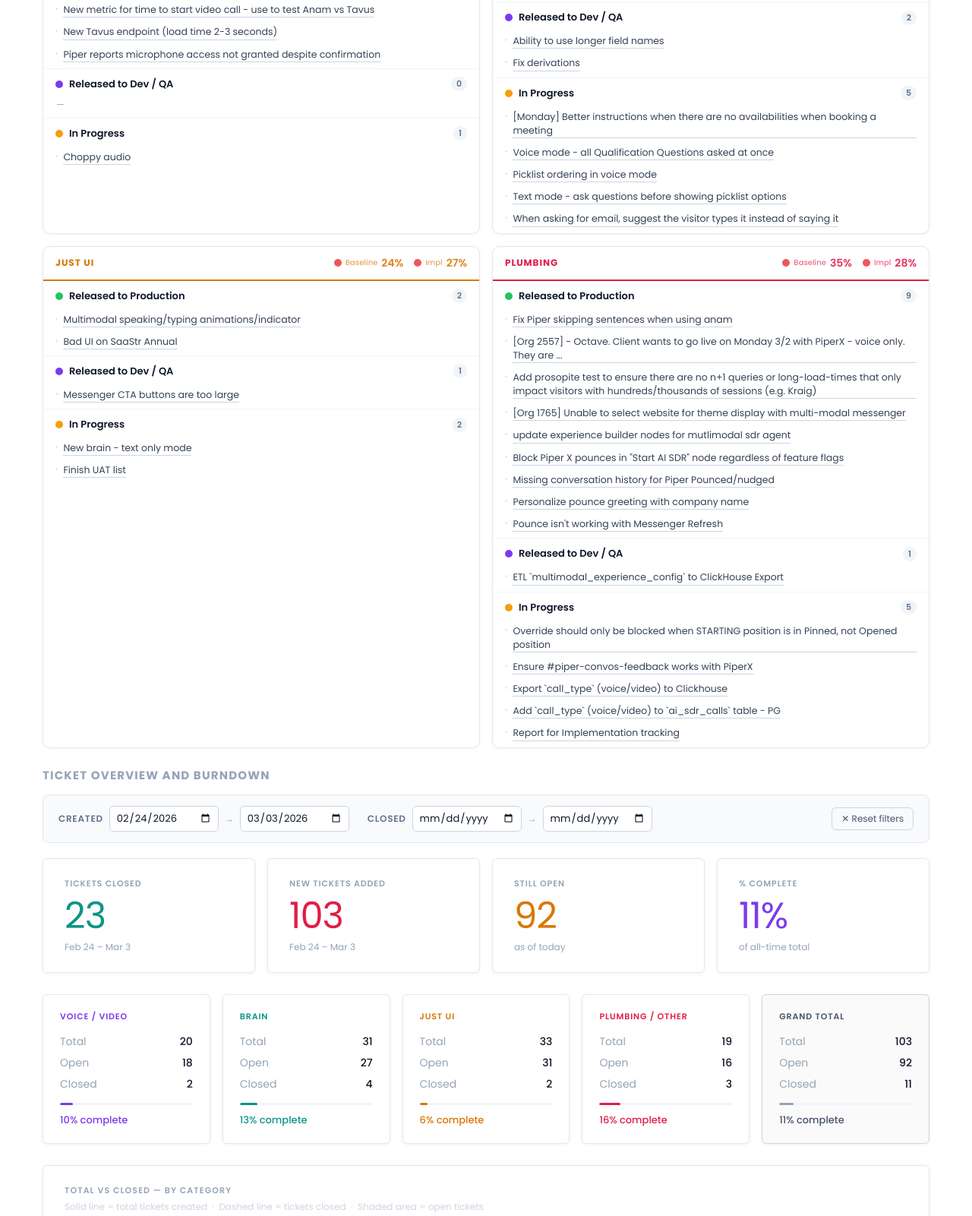
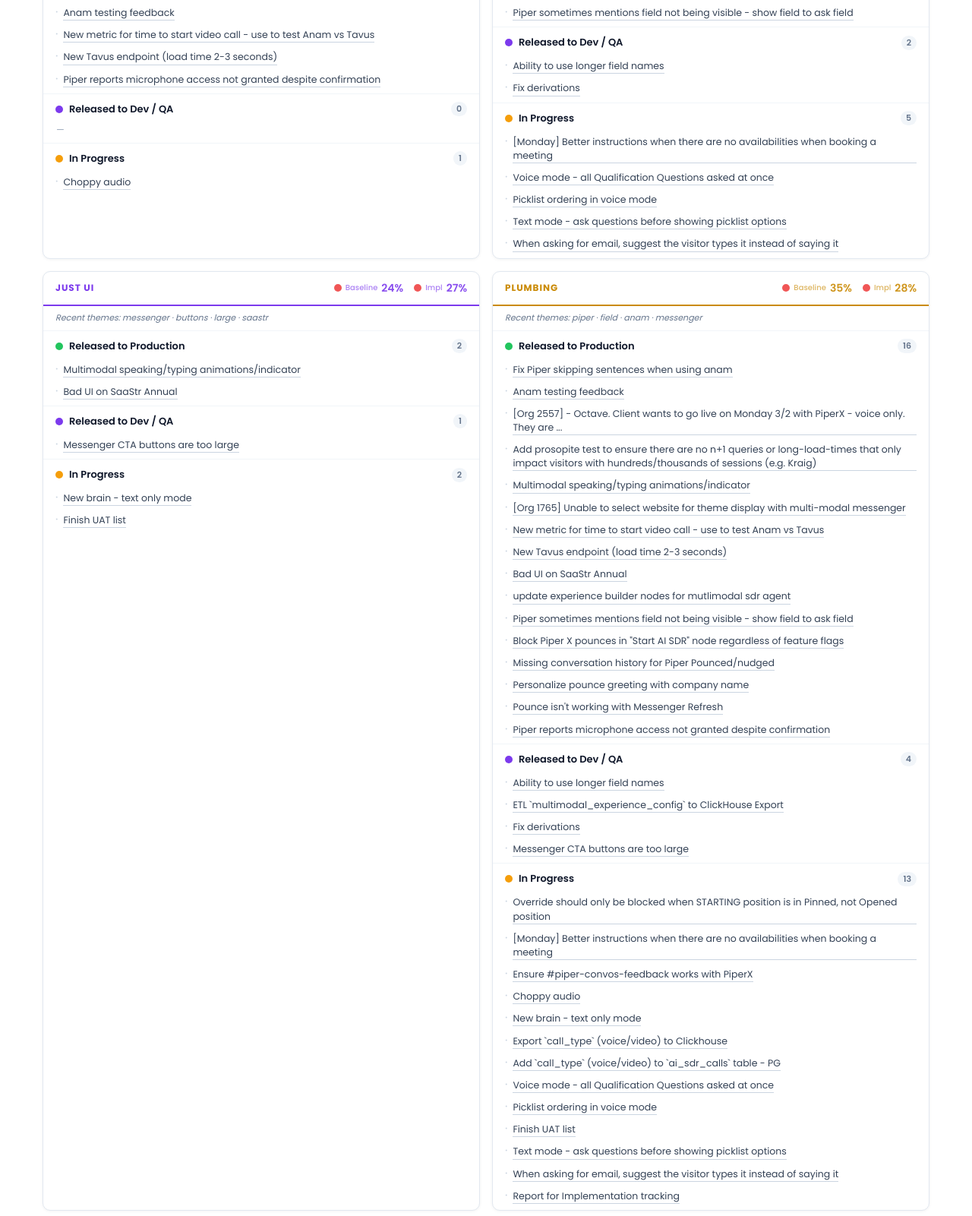
Before and after one commit to kerrilinnea3/multimodal-ga-burndown, a plain HTML site: page index.html in a window 1280 px wide. Shown: the part 307-1908 px from the top of the page at 76% size. Drawn offline with Linux system fonts and the light colour scheme.

Commit message:
Update dashboard

```diff
--- a/index.html
+++ b/index.html
@@ -118,10 +118,10 @@
     .chart-wrap { position: relative; }
 
     /* color tokens */
-    .c-video    { color: #7C3AED; }
-    .c-brain    { color: #0D9488; }
-    .c-ui       { color: #D97706; }
-    .c-plumbing { color: #E11D48; }
+    .c-video    { color: #2563EB; }
+    .c-brain    { color: #EC4899; }
+    .c-ui       { color: #7C3AED; }
+    .c-plumbing { color: #CA8A04; }
     .c-grand    { color: #475569; }
 
     /* ── summary row ── */
@@ -264,6 +264,10 @@
     .cat-status-health-label {
       font-size: 10px; font-weight: 500; opacity: 0.7;
     }
+    .cat-theme-summary {
+      padding: 7px 16px 8px; font-size: 11px; color: #64748B;
+      border-bottom: 1px solid #F1F5F9; font-style: italic;
+    }
     .cat-status-group {
       padding: 10px 16px 8px;
       border-bottom: 1px solid #F1F5F9;
@@ -382,7 +386,7 @@
       <div class="stat-card-row"><span>Total</span><span id="video-total">—</span></div>
       <div class="stat-card-row"><span>Open</span><span id="video-open">—</span></div>
       <div class="stat-card-row"><span>Closed</span><span id="video-closed">—</span></div>
-      <div class="stat-card-progress"><div class="stat-card-progress-bar" id="video-bar" style="width:0%;background:#7C3AED"></div></div>
+      <div class="stat-card-progress"><div class="stat-card-progress-bar" id="video-bar" style="width:0%;background:#2563EB"></div></div>
       <div class="stat-card-pct c-video" id="video-pct">—% complete</div>
     </div>
     <!-- Brain -->
@@ -391,7 +395,7 @@
       <div class="stat-card-row"><span>Total</span><span id="brain-total">—</span></div>
       <div class="stat-card-row"><span>Open</span><span id="brain-open">—</span></div>
       <div class="stat-card-row"><span>Closed</span><span id="brain-closed">—</span></div>
-      <div class="stat-card-progress"><div class="stat-card-progress-bar" id="brain-bar" style="width:0%;background:#0D9488"></div></div>
+      <div class="stat-card-progress"><div class="stat-card-progress-bar" id="brain-bar" style="width:0%;background:#EC4899"></div></div>
       <div class="stat-card-pct c-brain" id="brain-pct">—% complete</div>
     </div>
     <!-- Just UI -->
@@ -400,7 +404,7 @@
       <div class="stat-card-row"><span>Total</span><span id="ui-total">—</span></div>
       <div class="stat-card-row"><span>Open</span><span id="ui-open">—</span></div>
       <div class="stat-card-row"><span>Closed</span><span id="ui-closed">—</span></div>
-      <div class="stat-card-progress"><div class="stat-card-progress-bar" id="ui-bar" style="width:0%;background:#D97706"></div></div>
+      <div class="stat-card-progress"><div class="stat-card-progress-bar" id="ui-bar" style="width:0%;background:#7C3AED"></div></div>
       <div class="stat-card-pct c-ui" id="ui-pct">—% complete</div>
     </div>
     <!-- Plumbing -->
@@ -409,7 +413,7 @@
       <div class="stat-card-row"><span>Total</span><span id="plumbing-total">—</span></div>
       <div class="stat-card-row"><span>Open</span><span id="plumbing-open">—</span></div>
       <div class="stat-card-row"><span>Closed</span><span id="plumbing-closed">—</span></div>
-      <div class="stat-card-progress"><div class="stat-card-progress-bar" id="plumbing-bar" style="width:0%;background:#E11D48"></div></div>
+      <div class="stat-card-progress"><div class="stat-card-progress-bar" id="plumbing-bar" style="width:0%;background:#CA8A04"></div></div>
       <div class="stat-card-pct c-plumbing" id="plumbing-pct">—% complete</div>
     </div>
     <!-- Grand Total -->
@@ -488,10 +492,10 @@
 
     // ── Constants ──
     const COLORS = {
-      video:    '#7C3AED',
-      brain:    '#0D9488',
-      ui:       '#D97706',
-      plumbing: '#E11D48',
+      video:    '#2563EB',
+      brain:    '#EC4899',
+      ui:       '#7C3AED',
+      plumbing: '#CA8A04',
     };
     const CAT_NAMES = { video: 'Voice/Video', brain: 'Brain', ui: 'Just UI', plumbing: 'Plumbing' };
     const CAT_KEYS  = ['video', 'brain', 'ui', 'plumbing'];
@@ -1114,8 +1118,27 @@
         return 'red';
       }
 
+      const STOPWORDS = new Set(['a','an','the','to','for','of','in','on','with','and','or','is','be','by','as','at','from','up','add','fix','update','remove','refactor','feat','chore','revert','enable','disable','support','use','via','per','into','that','this','it','its','not','no','new','old','all','any','when','where','get','set','make','allow','move','show','hide','more','less','other','some','one','two','three','change','changes','create','delete','implement','improve','after','before','during','should','will','can','also','have','has','been','was','were','are','had']);
+
+      function extractThemes(items) {
+        const freq = {};
+        items.forEach(issue => {
+          issue.title.toLowerCase()
+            .replace(/[^a-z0-9\s]/g, ' ')
+            .split(/\s+/)
+            .filter(w => w.length > 3 && !STOPWORDS.has(w))
+            .forEach(w => { freq[w] = (freq[w] || 0) + 1; });
+        });
+        return Object.entries(freq)
+          .sort((a, b) => b[1] - a[1])
+          .slice(0, 4)
+          .map(([w]) => w);
+      }
+
       CAT_KEYS.forEach(cat => {
-        const catIssues = relevant.filter(i => categorize(i) === cat);
+        const catIssues = cat === 'plumbing'
+          ? relevant.filter(i => categorize(i) === 'plumbing' || hasCommsLabel(i))
+          : relevant.filter(i => categorize(i) === cat);
         const color = COLORS[cat];
 
         // Health: computed from ALL issues in category (not just relevant)
@@ -1139,6 +1162,15 @@
             `<span class="cat-status-health-item"><span class="status-dot ${healthDot(implPct)}"></span><span class="cat-status-health-label">Impl</span> ${implPct}%</span>` +
           `</span>`;
         section.appendChild(heading);
+
+        const releasedItems = catIssues.filter(i => i.state.name === 'Done' || i.state.name === 'Merged');
+        const themes = extractThemes(releasedItems);
+        const themeSummary = document.createElement('div');
+        themeSummary.className = 'cat-theme-summary';
+        themeSummary.textContent = themes.length
+          ? 'Recent themes: ' + themes.join(' · ')
+          : 'No recently released tickets.';
+        section.appendChild(themeSummary);
 
         STATUS_GROUPS.forEach(group => {
           const items = group.filter(catIssues);
```
